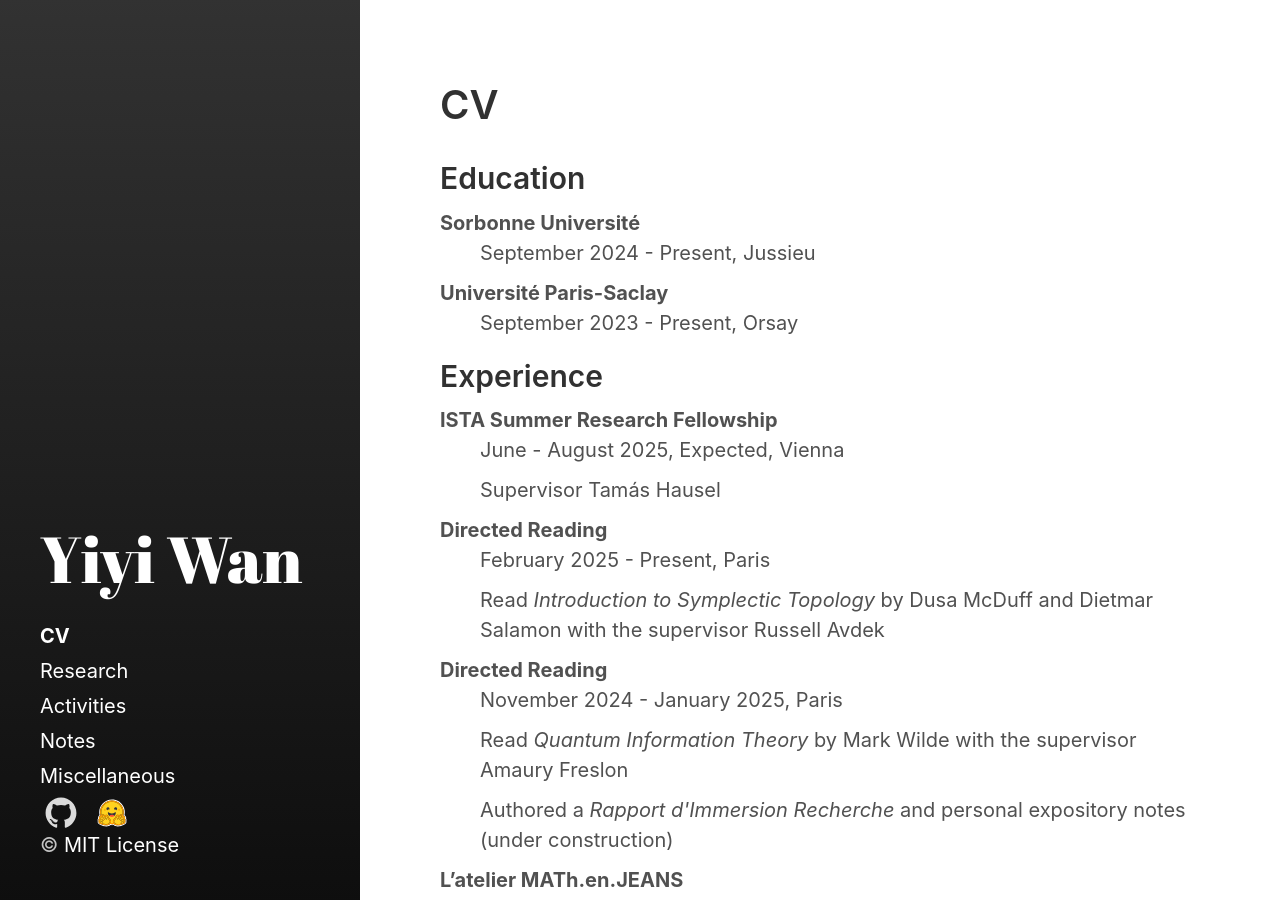
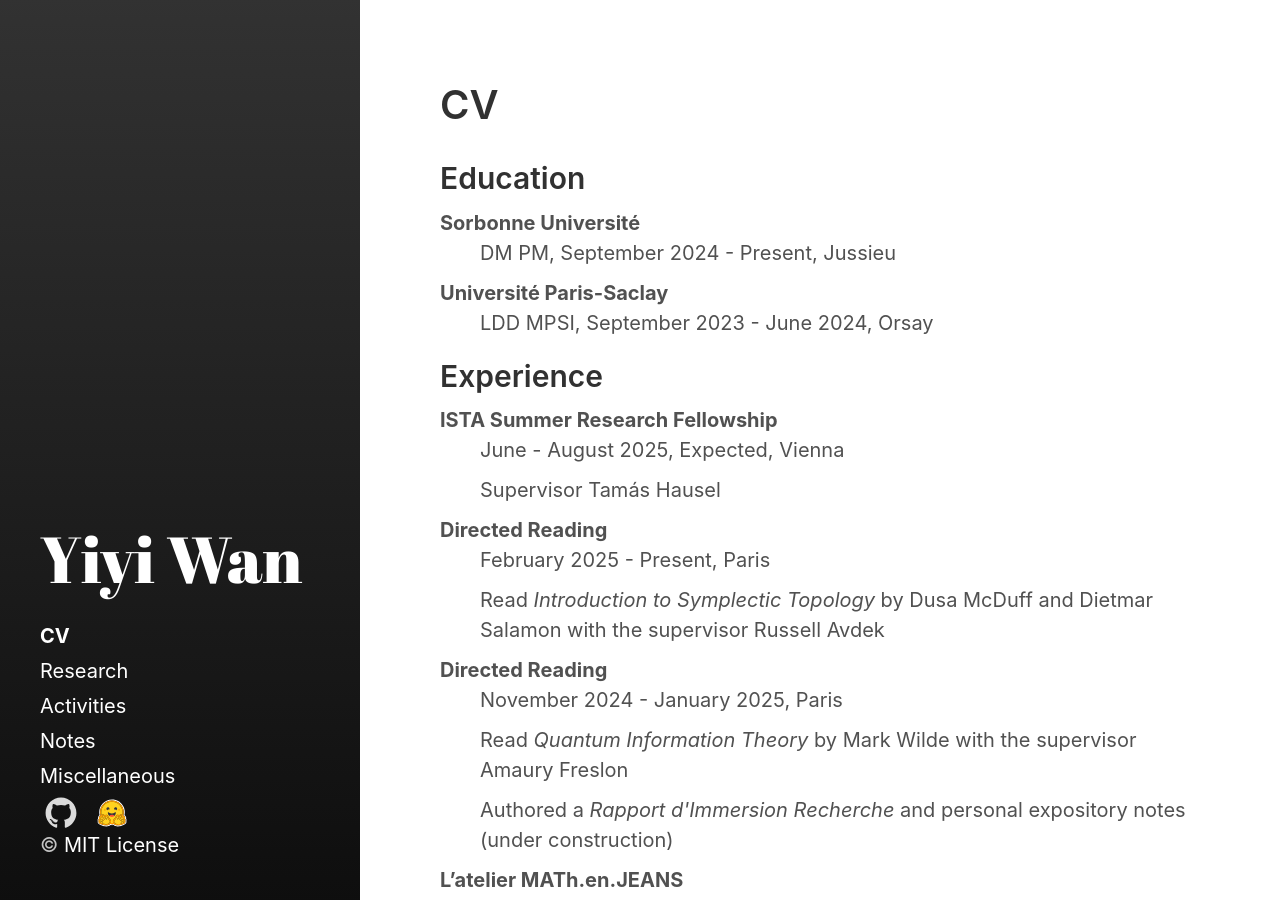
Before and after one commit to Roimex/Roimex.github.io, a Jekyll site: the page built from pages/cv.md, in a window 1280 px wide and 900 px high. Built offline with Jekyll 4.4.1, drawn with Linux system fonts in a browser that asks for light colours.

Commit message:
Update cv.md

```diff
--- a/pages/cv.md
+++ b/pages/cv.md
@@ -9,10 +9,10 @@ sidebar_sort_order: 1
 ## Education
 <dl>
   <dt>Sorbonne Université</dt>
-  <dd>September 2024 - Present, Jussieu</dd>
+  <dd>DM PM, September 2024 - Present, Jussieu</dd>
 
   <dt>Université Paris-Saclay</dt>
-  <dd>September 2023 - Present, Orsay</dd>
+  <dd>LDD MPSI, September 2023 - June 2024, Orsay</dd>
 </dl>
 
 ## Experience
```
